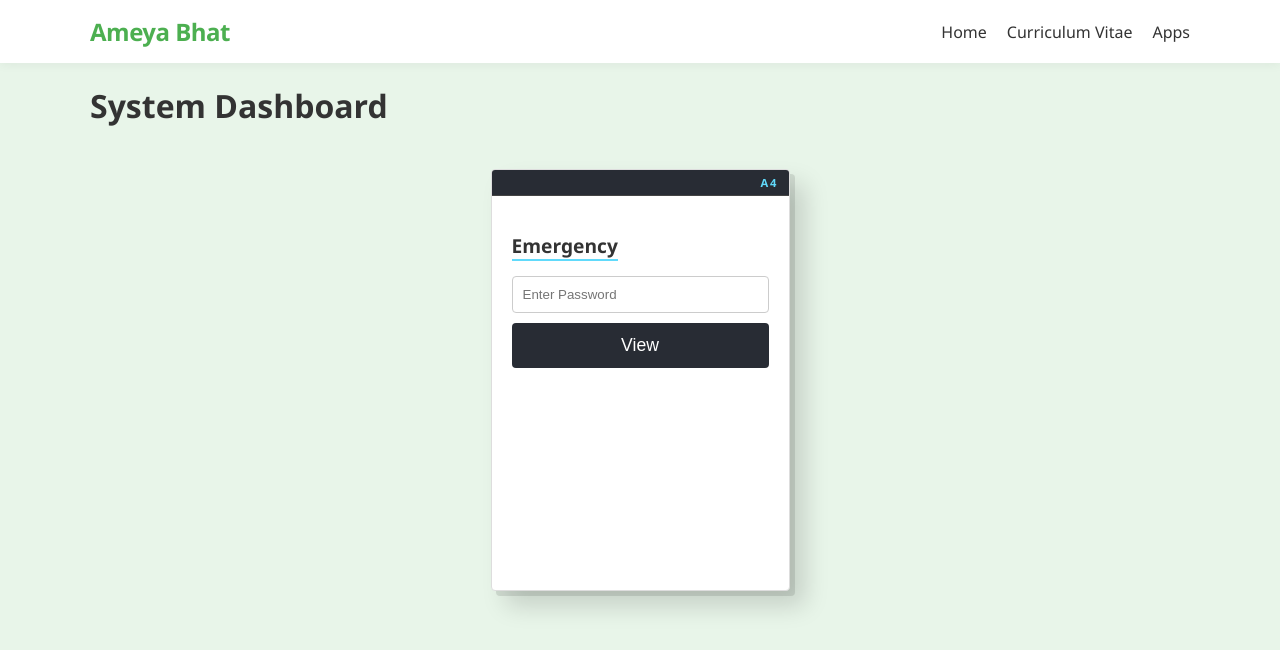
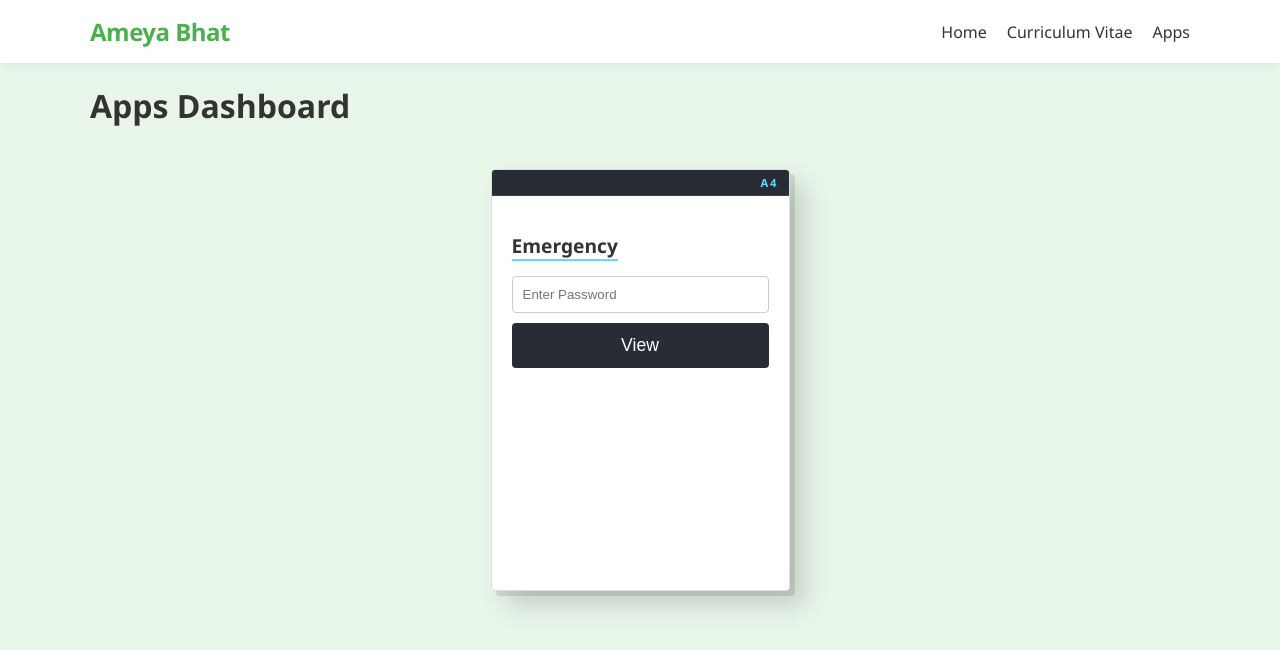
Before and after one commit to amuuboi/ameya-site, a React (Create React App) app: page /apps in a window 1280 px wide. Shown: the top 650 px of the page. Built offline with nearby package versions, Linux system fonts and the light colour scheme.

Commit message:
Update Apps.js
text change

```diff
--- a/src/pages/Apps.js
+++ b/src/pages/Apps.js
@@ -37,7 +37,7 @@ const Apps = () => {
     return (
         <main className="container">
             <div className="apps-page">
-                <h1>System Dashboard</h1>
+                <h1>Apps Dashboard</h1>
                 <div className="apps-grid">
                     {automatedAppRegistry.map((app, index) => (
                         <div key={index} className={`iso-container ${app.layoutClass}`}>
```
